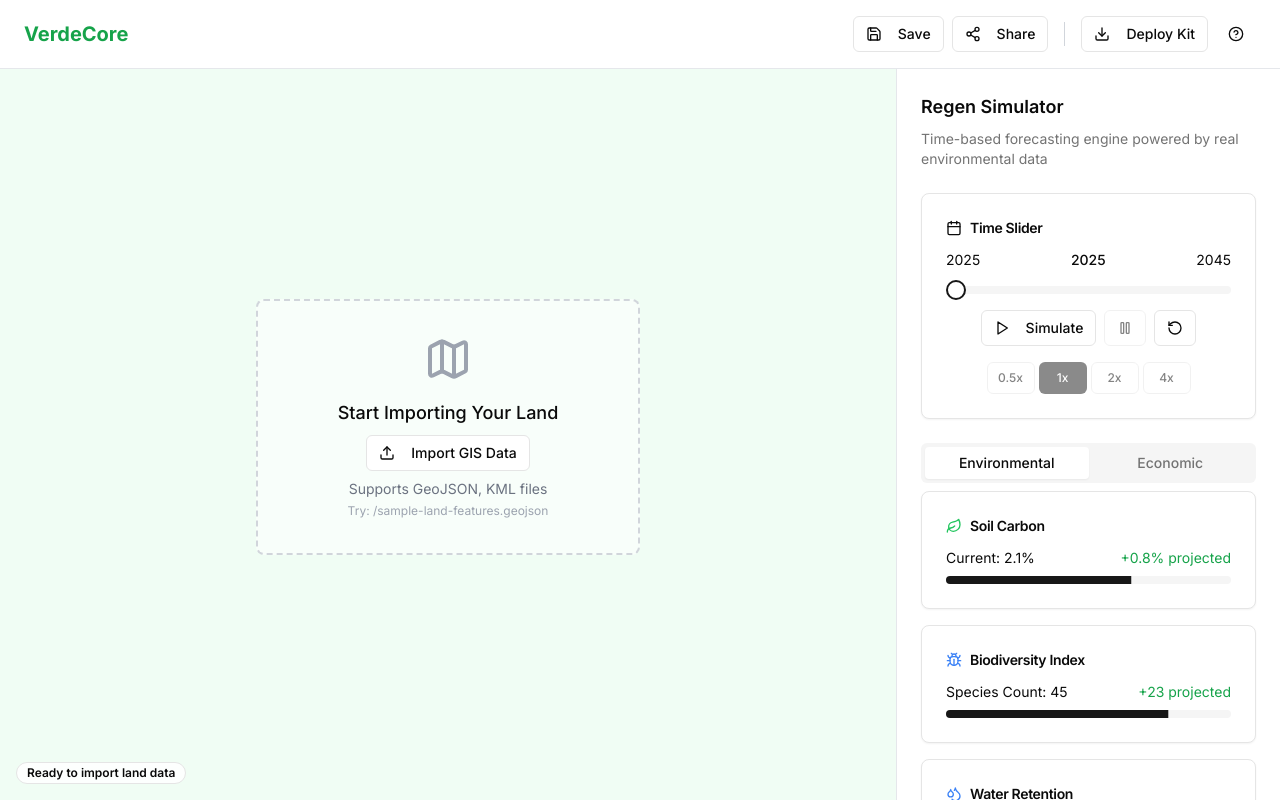
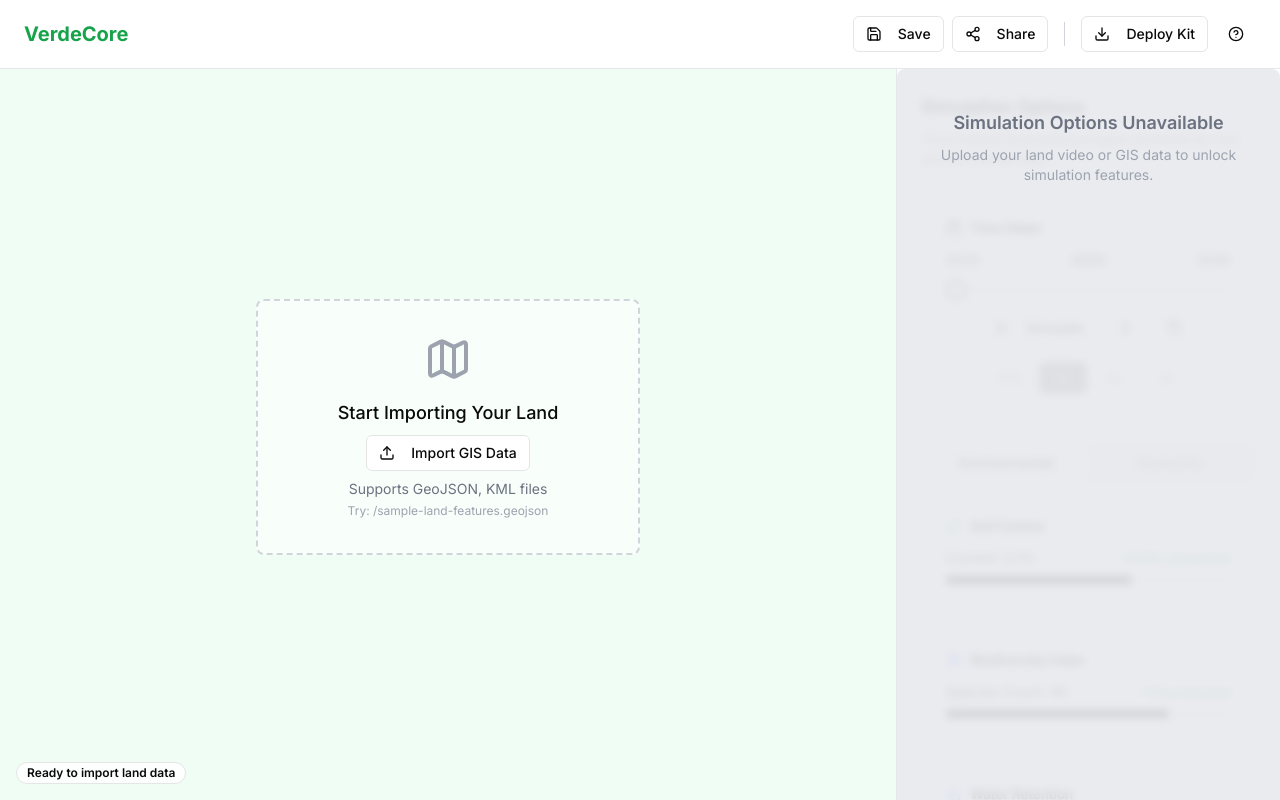
Before and after one commit to kethan1/tsa-2025-software-development, a Next.js app: page /workspace in a window 1280 px wide. Built offline with nearby package versions, Linux system fonts and the light colour scheme.

Commit message:
feat: gray out simulation options when gis data not uploaded

```diff
--- a/components/workspace/land-canvas.tsx
+++ b/components/workspace/land-canvas.tsx
@@ -121,7 +121,7 @@ export function LandCanvas() {
   const canvasRef = useRef<HTMLCanvasElement>(null);
   const videoRef = useRef<HTMLVideoElement>(null);
   const { toast } = useToast();
-  const { setVideoRef } = useSimulation();
+  const { setVideoRef, setVideoUploaded } = useSimulation();
 
   const [gisData, setGisData] = useState<GISData | null>(null);
   const [isLoading, setIsLoading] = useState(false);
@@ -191,6 +191,7 @@ export function LandCanvas() {
 
       setGisData(parsedData);
       setVideoState(prev => ({ ...prev, showVideo: true }));
+      setVideoUploaded(true);
 
       toast({
         title: "GIS Data Imported",
--- a/components/workspace/simulation-context.tsx
+++ b/components/workspace/simulation-context.tsx
@@ -9,6 +9,8 @@ interface SimulationContextType {
   setIsPlaying: (playing: boolean) => void
   videoRef: RefObject<HTMLVideoElement> | null
   setVideoRef: (ref: RefObject<HTMLVideoElement> | null) => void
+  videoUploaded: boolean
+  setVideoUploaded: (uploaded: boolean) => void
 }
 
 const SimulationContext = createContext<SimulationContextType | undefined>(undefined)
@@ -17,6 +19,7 @@ export function SimulationProvider({ children }: { children: ReactNode }) {
   const [currentYear, setCurrentYear] = useState(2025)
   const [isPlaying, setIsPlaying] = useState(false)
   const [videoRef, setVideoRef] = useState<RefObject<HTMLVideoElement> | null>(null)
+  const [videoUploaded, setVideoUploaded] = useState(false)
 
   return (
     <SimulationContext.Provider value={{
@@ -25,7 +28,9 @@ export function SimulationProvider({ children }: { children: ReactNode }) {
       isPlaying,
       setIsPlaying,
       videoRef,
-      setVideoRef
+      setVideoRef,
+      videoUploaded,
+      setVideoUploaded
     }}>
       {children}
     </SimulationContext.Provider>
--- a/components/workspace/simulation-panel.tsx
+++ b/components/workspace/simulation-panel.tsx
@@ -28,7 +28,7 @@ export function SimulationPanel() {
   const [simulationSpeed, setSimulationSpeed] = useState(1);
   const animationRef = useRef<number | undefined>(undefined);
   const currentYearRef = useRef<number>(2025);
-  const { currentYear, setCurrentYear, isPlaying, setIsPlaying, videoRef } = useSimulation();
+  const { currentYear, setCurrentYear, isPlaying, setIsPlaying, videoRef, videoUploaded } = useSimulation();
   const { toast } = useToast();
 
   // Update video time when slider changes
@@ -204,9 +204,18 @@ export function SimulationPanel() {
   };
 
   return (
-    <div className="p-6">
+    <div className="p-6 relative">
+      {!videoUploaded && (
+        <div className="absolute inset-0 z-20 flex flex-col items-center pt-10 px-5 bg-gray-200/80 dark:bg-gray-900/80 backdrop-blur-sm rounded-lg">
+          <div className="text-center">
+            <h2 className="text-lg font-semibold mb-2 text-gray-500 dark:text-gray-300">Simulation Options Unavailable</h2>
+            <p className="text-sm text-gray-400 mb-4">Upload your land video or GIS data to unlock simulation features.</p>
+          </div>
+        </div>
+      )}
+      <div className={videoUploaded ? '' : 'pointer-events-none opacity-50 select-none'}>
         <div className="mb-6">
-        <h2 className="text-lg font-semibold mb-2">Regen Simulator</h2>
+          <h2 className="text-lg font-semibold mb-2">Simulation Options</h2>
           <p className="text-sm text-muted-foreground">
             Time-based forecasting engine powered by real environmental data
           </p>
@@ -426,5 +435,6 @@ export function SimulationPanel() {
           </Card>
         </div>
       </div>
+    </div>
   );
 }
```
Lines whose indentation alone changed are shown as unchanged.
